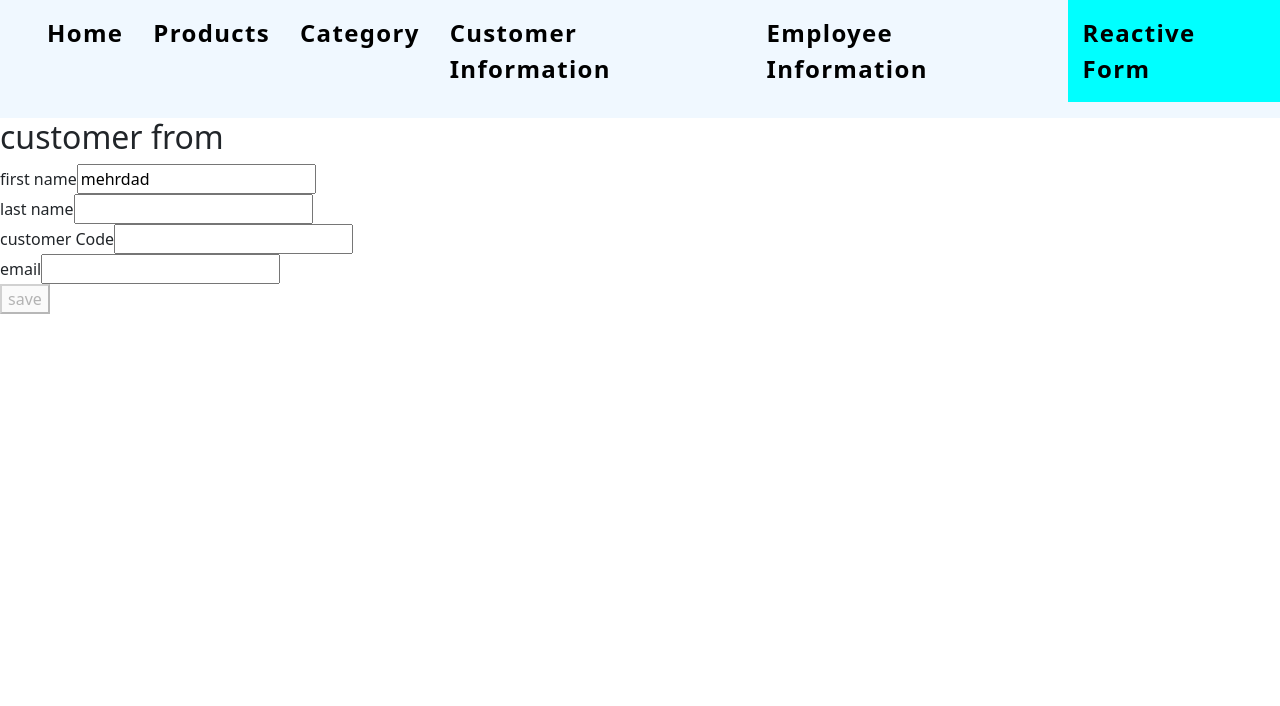
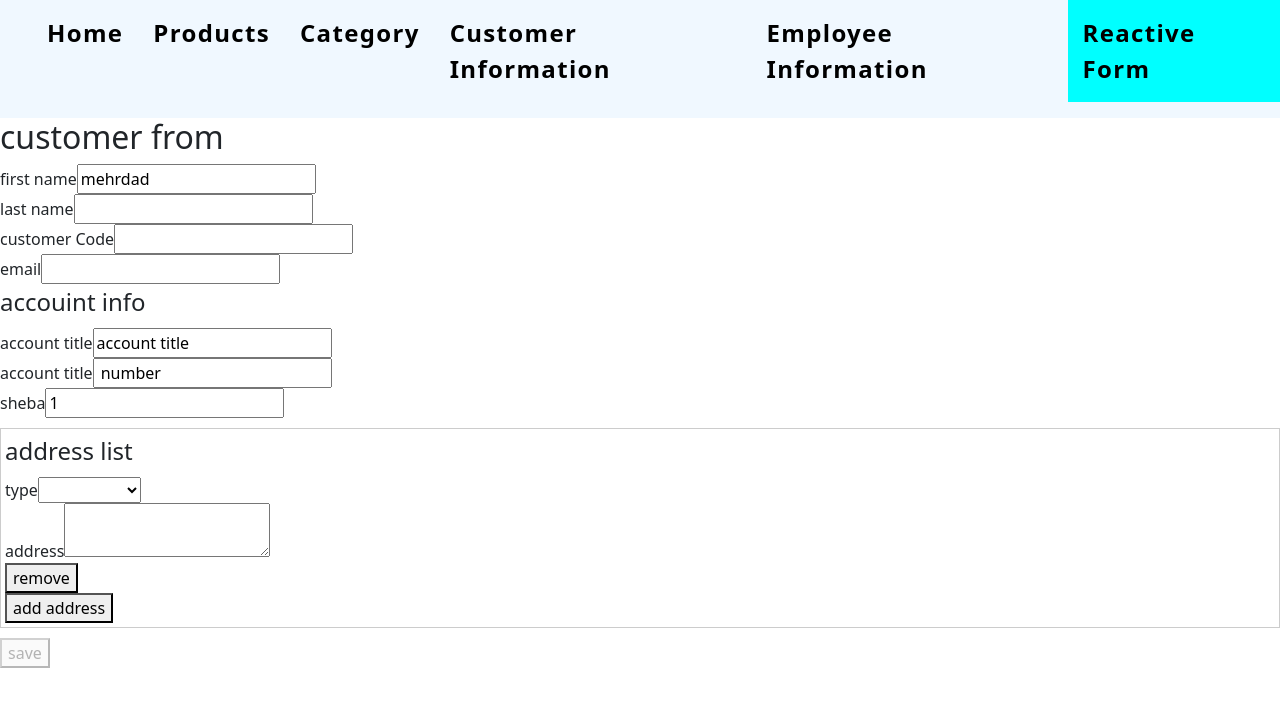
Before and after one commit to RandWeb/routing, an Angular app: page /form in a window 1280 px wide. Shown: the top 706 px of the page. Built offline with nearby package versions, Linux system fonts and the light colour scheme.

Commit message:
nested forms

```diff
--- a/src/app/form-reactive/form-reactive.component.html
+++ b/src/app/form-reactive/form-reactive.component.html
@@ -24,5 +24,61 @@
     <label for="">email</label>
     <input type="text" formControlName="email"/>
   </div>
+  <fieldset>
+    <legend>
+      accouint info
+    </legend>
+    <div formGroupName="accountForm">
+      <div>
+        <label for="">account title</label>
+        <input type="text" formControlName="accountTitle"/>
+        <span class="text-danger"
+              *ngIf="customerForm.get('accountForm').get('accountTitle').touched && customerForm.get('accountForm').get('accountTitle').invalid">
+              <p *ngIf="customerForm.get('accountForm').get('accountTitle').errors?.['required']"> account title is required</p>
+        </span>
+      </div>
+      <div>
+        <label for="">account title</label>
+        <input type="text" formControlName="accountNumber"/>
+        <span class="text-danger"
+              *ngIf="accountInfoForm.get('accountNumber').touched && accountInfoForm.get('accountNumber').invalid">
+              <p *ngIf="accountInfoForm.get('accountNumber').errors?.['required']"> account Number is required</p>
+        </span>
+      </div>
+      <div>
+        <label for="">sheba</label>
+        <input type="text" formControlName="sheba"/>
+        <span class="text-danger"
+              *ngIf="accountInfoForm.get('sheba').touched && accountInfoForm.get('sheba').invalid">
+              <p *ngIf="accountInfoForm.get('sheba').errors?.['required']"> sheba is required</p>
+        </span>
+      </div>
+    </div>
+  </fieldset>
+  <fieldset style="border: 1px solid #ccc; margin: 10px 0; padding: 4px">
+    <div formArrayName="addressList">
+      <legend>address list</legend>
+      <div *ngFor="let item of addressListForm.controls; let i = index">
+        <div [formGroupName]="i">
+          <div>
+            <label>type</label>
+            <select formControlName="type">
+              <option selected>select type</option>
+              <option>home</option>
+              <option>work</option>
+            </select>
+          </div>
+          <div>
+            <label>address</label>
+            <textarea formControlName="address"></textarea>
+          </div>
+          <div>
+            <button (click)="removeAddress($event,i)">remove</button>
+          </div>
+        </div>
+      </div>
+      <button (click)="addNewAddress($event)">add address</button>
+    </div>
+  </fieldset>
   <button type="submit" [disabled]="customerForm.invalid"> save</button>
 </form>
--- a/src/app/form-reactive/form-reactive.component.ts
+++ b/src/app/form-reactive/form-reactive.component.ts
@@ -1,5 +1,5 @@
 import {Component, OnInit} from '@angular/core';
-import {FormBuilder, FormControl, FormGroup, Validators} from "@angular/forms";
+import {FormArray, FormBuilder, FormControl, FormGroup, Validators} from "@angular/forms";
 
 @Component({
   selector: 'app-form-reactive',
@@ -9,17 +9,39 @@ import {FormBuilder, FormControl, FormGroup, Validators} from "@angular/forms";
 export class FormReactiveComponent implements OnInit {
   customerForm: any;
 
-  constructor(private fb:FormBuilder) {
+  constructor(private fb: FormBuilder) {
   }
 
   ngOnInit(): void {
-    this.customerForm =  this.fb.group({
-      firstName:['mehrdad',[Validators.required, Validators.minLength(4)]],
-      lastName:['',[Validators.required]],
-      customerCode:[''],
-      email:['']
+    this.customerForm = this.fb.group({
+      firstName: ['mehrdad', [Validators.required, Validators.minLength(4)]],
+      lastName: ['', [Validators.required]],
+      customerCode: [''],
+      email: [''],
+      accountForm: this.fb.group({
+        accountTitle: ['account title', Validators.required],
+        accountNumber: [' number', Validators.required],
+        sheba: ['1', Validators.required]
+      }),
+      addressList: this.fb.array([this.initAddressForm()])
     });
-  }/*  ngOnInit(): void {
+  }
+
+  initAddressForm():FormGroup {
+    return this.fb.group({
+      type: [''],
+      address:['']
+    });
+  }
+
+  get accountInfoForm() {
+    return this.customerForm.get('accountForm')
+  }
+  get addressListForm() {
+    return this.customerForm.get('addressList') as FormArray;
+  }
+
+  /*  ngOnInit(): void {
     this.customerForm = new FormGroup({
       firstName: new FormControl('mehrdad', [Validators.required, Validators.minLength(4)]),
       lastName: new FormControl('', Validators.required),
@@ -31,4 +53,14 @@ export class FormReactiveComponent implements OnInit {
   save(): void {
     console.log(this.customerForm.value);
   }
+
+  addNewAddress(event:MouseEvent) {
+    event.preventDefault();
+    this.addressListForm.push(this.initAddressForm())
+  }
+
+  removeAddress(event: MouseEvent,index:number) {
+    event.preventDefault();
+    this.addressListForm.removeAt(index)
+  }
 }
```
